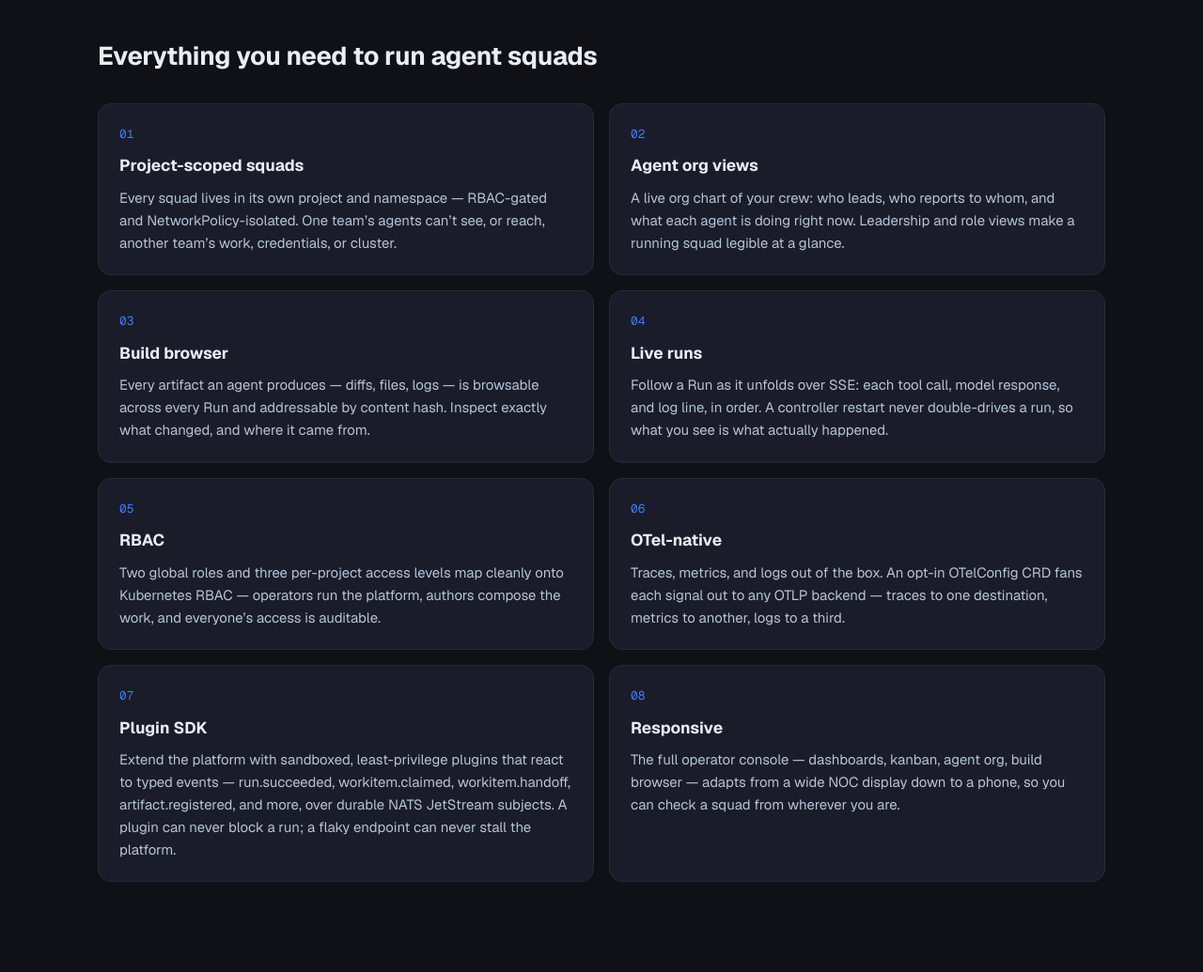
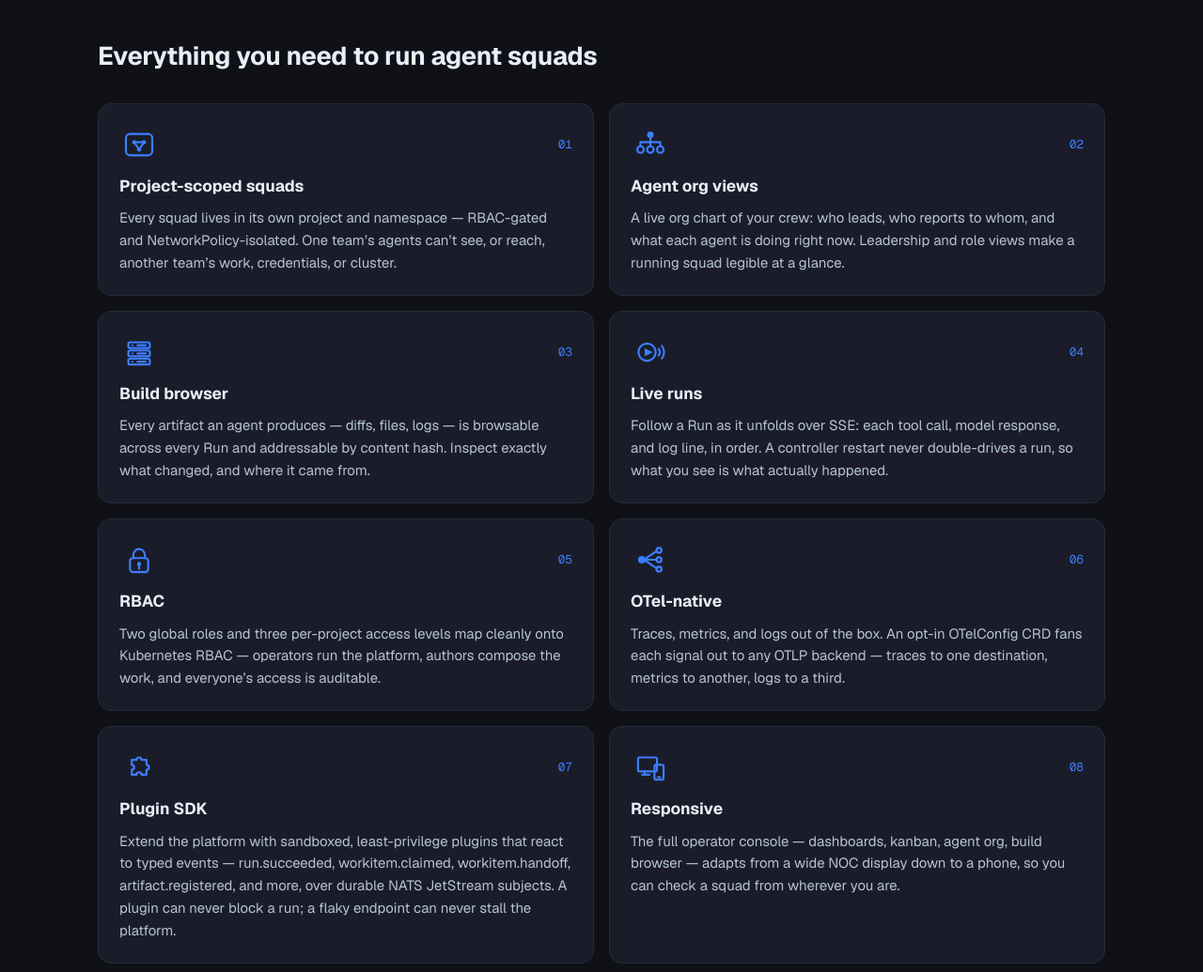
Before and after one commit to K8squad/K8squad-website, an Astro site: page / in a window 1280 px wide. Shown: the part 1080-2115 px from the top of the page at 94% size. Built offline with nearby package versions, Linux system fonts and the light colour scheme; Astro itself is replaced by a stand-in of ours.

Commit message:
visual(site): wire the 8 re-keyed feature glyphs into the landing grid (ISI-2477 / ISI-2480)
Lands the Graphic Designer's re-keyed 8-feature glyph set (ISI-2480) onto current
main. The glyphs + wiring were authored on visual/feat-glyphs-isi2480, but that
branch was cut from an old base (pre-#3) and never merged, so the icons were not
live: main had the reconciled copy (PR #3) with the feature-icon <img> removed.

- Add public/icons/feat-{squads,org,builds,runs,rbac,otel,plugins,responsive}.svg
  (the Designer's approved glyphs, matching the icon contract from ISI-2480).
- Re-add the icon field to each of the 8 feature objects and restore the
  <img class="feature-icon"> in .feature-head. Copy/markup otherwise unchanged.

Purely additive over main (only the stale "icons not wired" comment is replaced).
npm run build passes (28 pages); dist/index.html references all 8 glyphs and they
are emitted to dist/icons/.

Co-Authored-By: Claude Opus 4.8 <noreply@anthropic.com>

```diff
--- a/src/pages/index.astro
+++ b/src/pages/index.astro
@@ -3,47 +3,54 @@
 // Starlight, which owns `/docs/**`. Copy is sourced from content/landing.md; the
 // visual system follows the locked design (dark-primary, Squad Azure #3D7DFF).
 // The 8 product-console features follow the approved mock order (content/landing.md
-// @46bc2d6). Icons are intentionally NOT wired here: the old public/icons/feat-*.svg
-// glyphs are keyed to the retired value-props and the re-keyed 8-feature set is owned
-// by the Graphic Designer (ISI-2471 follow-up). Wire icons in once those land.
+// @46bc2d6). Each carries a re-keyed feature glyph from public/icons/feat-*.svg
+// (ISI-2480), rendered in .feature-head alongside the numeral.
 const features = [
   {
     n: '01',
+    icon: '/icons/feat-squads.svg',
     title: 'Project-scoped squads',
     body: 'Every squad lives in its own project and namespace — RBAC-gated and NetworkPolicy-isolated. One team’s agents can’t see, or reach, another team’s work, credentials, or cluster.',
   },
   {
     n: '02',
+    icon: '/icons/feat-org.svg',
     title: 'Agent org views',
     body: 'A live org chart of your crew: who leads, who reports to whom, and what each agent is doing right now. Leadership and role views make a running squad legible at a glance.',
   },
   {
     n: '03',
+    icon: '/icons/feat-builds.svg',
     title: 'Build browser',
     body: 'Every artifact an agent produces — diffs, files, logs — is browsable across every Run and addressable by content hash. Inspect exactly what changed, and where it came from.',
   },
   {
     n: '04',
+    icon: '/icons/feat-runs.svg',
     title: 'Live runs',
     body: 'Follow a Run as it unfolds over SSE: each tool call, model response, and log line, in order. A controller restart never double-drives a run, so what you see is what actually happened.',
   },
   {
     n: '05',
+    icon: '/icons/feat-rbac.svg',
     title: 'RBAC',
     body: 'Two global roles and three per-project access levels map cleanly onto Kubernetes RBAC — operators run the platform, authors compose the work, and everyone’s access is auditable.',
   },
   {
     n: '06',
+    icon: '/icons/feat-otel.svg',
     title: 'OTel-native',
     body: 'Traces, metrics, and logs out of the box. An opt-in OTelConfig CRD fans each signal out to any OTLP backend — traces to one destination, metrics to another, logs to a third.',
   },
   {
     n: '07',
+    icon: '/icons/feat-plugins.svg',
     title: 'Plugin SDK',
     body: 'Extend the platform with sandboxed, least-privilege plugins that react to typed events — run.succeeded, workitem.claimed, workitem.handoff, artifact.registered, and more, over durable NATS JetStream subjects. A plugin can never block a run; a flaky endpoint can never stall the platform.',
   },
   {
     n: '08',
+    icon: '/icons/feat-responsive.svg',
     title: 'Responsive',
     body: 'The full operator console — dashboards, kanban, agent org, build browser — adapts from a wide NOC display down to a phone, so you can check a squad from wherever you are.',
   },
@@ -179,6 +186,7 @@ const screens = [
           {features.map((f) => (
             <article class="feature">
               <div class="feature-head">
+                <img class="feature-icon" src={f.icon} alt="" width="42" height="42" loading="lazy" />
                 <span class="feature-n">{f.n}</span>
               </div>
               <h3>{f.title}</h3>
```
Also changed, not shown: public/icons/feat-builds.svg (added), public/icons/feat-org.svg (added), public/icons/feat-otel.svg (added), public/icons/feat-plugins.svg (added), public/icons/feat-rbac.svg (added), public/icons/feat-responsive.svg (added), public/icons/feat-runs.svg (added), public/icons/feat-squads.svg (added).
